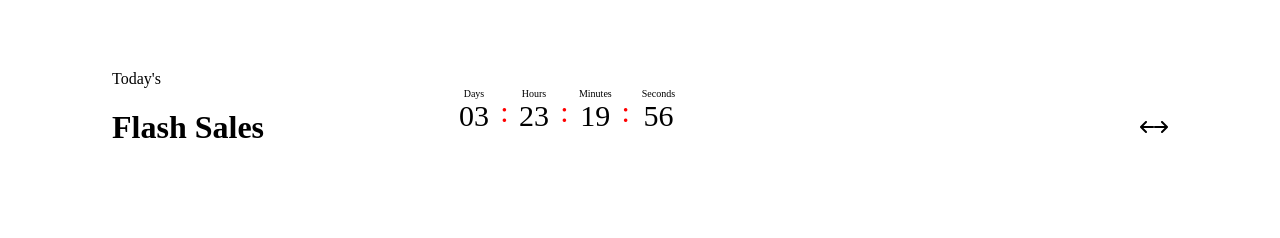
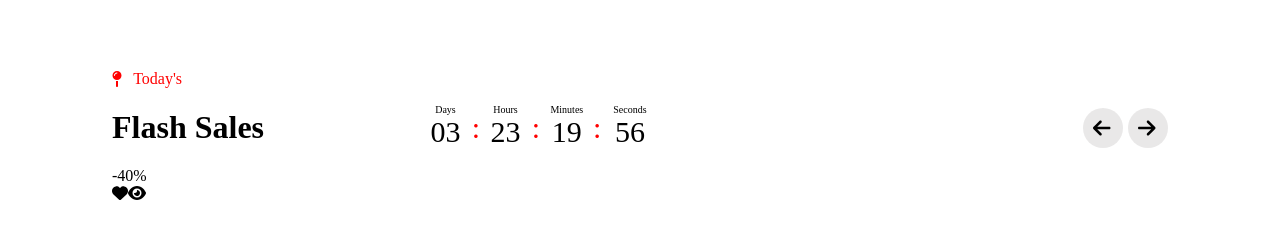
Before and after one commit to dkmakyer/ecommerce-website, a React (Vite) app in the folder ecommerce-website/: page / in a window 1280 px wide. Shown: the part 384-622 px from the top of the page. Built offline with nearby package versions, Linux system fonts and the light colour scheme.

Commit message:
updated Home.css
made the scroll buttons have a hover effect

```diff
--- a/ecommerce-website/src/pages/home/Home.css
+++ b/ecommerce-website/src/pages/home/Home.css
@@ -56,14 +56,17 @@
 .flash-sales-container{
     margin-top: 5rem;
 }
-
-.timer, .countdown, .countdown p{
+.today{
+    color: red;
+    width: 70px;
+}
+.today, .timer, .countdown, .countdown p, .scroll{
     display: flex;
     align-items: center;
     justify-content: space-between;
 }
 .countdown{
-    transform: translateX(-7.5rem);
+    transform: translate(-7.5rem, 1rem);
 }
 .countdown p{
     flex-direction: column;
@@ -80,3 +83,19 @@
 .countdown p:nth-of-type(4){
     transform: translateY(-1.04rem);
 }
+.scroll{
+    width: 85px;
+}
+.left-arrow, .right-arrow{
+    width: 40px;
+    height: 40px;
+    background-color: rgba(231, 230, 230, 0.9);
+    border-radius: 50%;
+    display: flex;
+    align-items: center;
+    padding-left: 10px;
+    font-size: 20px;
+}
+.left-arrow:hover, .right-arrow:hover{
+    background-color: rgb(214, 214, 214);
+}
--- a/ecommerce-website/src/pages/home/Home.jsx
+++ b/ecommerce-website/src/pages/home/Home.jsx
@@ -1,7 +1,7 @@
 import React from "react";
 import "./Home.css";
 import { FontAwesomeIcon } from "@fortawesome/react-fontawesome";
-import { faArrowLeft, faArrowRight, faCaretRight } from "@fortawesome/free-solid-svg-icons";
+import { faArrowLeft, faArrowRight, faCaretRight, faEye, faHeart, faMapPin } from "@fortawesome/free-solid-svg-icons";
 import images from "../../images";
 
 const Home = () => {
@@ -39,7 +39,7 @@ const Home = () => {
         </div>
         <div className="flash-sales-container">
           <div className="today">
-            <p className="today-left-border"></p><p>Today's</p>
+            <FontAwesomeIcon icon={faMapPin}/><p>Today's</p>
           </div>
           <div className="timer">
             <h1>Flash Sales</h1>
@@ -50,8 +50,13 @@ const Home = () => {
               <p><span className="reduce-time-size">Seconds</span> <span>56</span></p>
             </div>
             <div className="scroll">
-              <FontAwesomeIcon icon={faArrowLeft}/>
-              <FontAwesomeIcon icon={faArrowRight}/>
+              <div className="left-arrow"><FontAwesomeIcon  icon={faArrowLeft}/></div>
+              <div className="right-arrow"><FontAwesomeIcon icon={faArrowRight}/></div>
+            </div>
+          </div>
+          <div className="items-container">
+            <div className="item">
+              <div className="discount-area"><p>-40%</p><div className="seen"><FontAwesomeIcon icon={faHeart}/><FontAwesomeIcon icon={faEye}/></div></div>
             </div>
           </div>
         </div>
```
